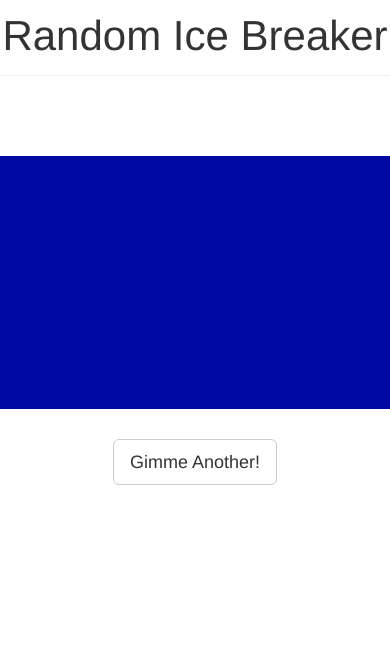
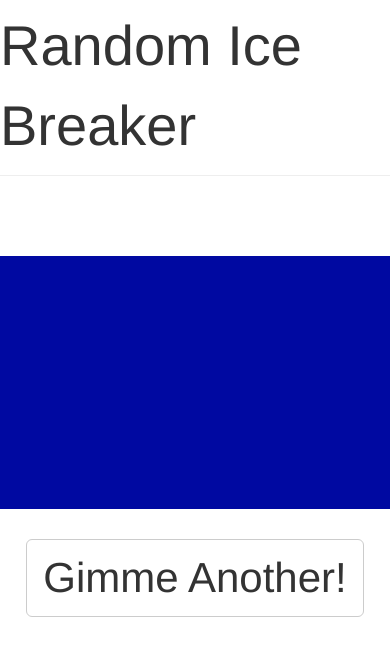
Before and after one commit to wanamaker44/icebreakergenerator, a website: page static/index.html in a window 390 px wide. Drawn offline with nearby package versions, Linux system fonts and the light colour scheme; no server answers.

Commit message:
Small fixes for better mobile experience.

```diff
--- a/static/index.css
+++ b/static/index.css
@@ -6,16 +6,15 @@
 }
 
 .jumboContent {
-	font-size: 40;
+	font-size: 4em;
 	text-align: center;
-	font-family: ""Helvetica Neue",Helvetica,Arial,sans-serif";
 }
 
 .page-header {
 	display: flex;
 	align-items: center;
 	justify-content: center;
-	font-size: 42;
+	font-size: 4em;
 	margin-top: 6px;
 }
 
@@ -23,5 +22,8 @@
 	display: flex;
 	align-items: center;
 	justify-content: center;
-	font-size:60;
 }
+
+.buttonDiv button {
+	font-size: 3em;
+}
```
